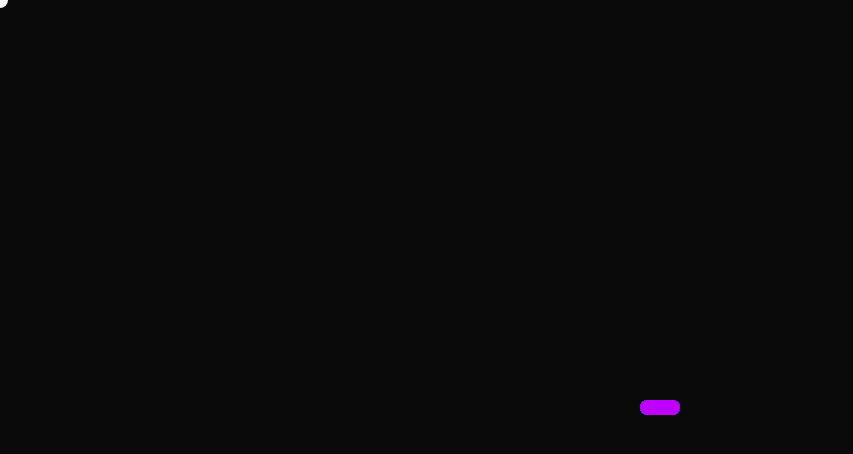
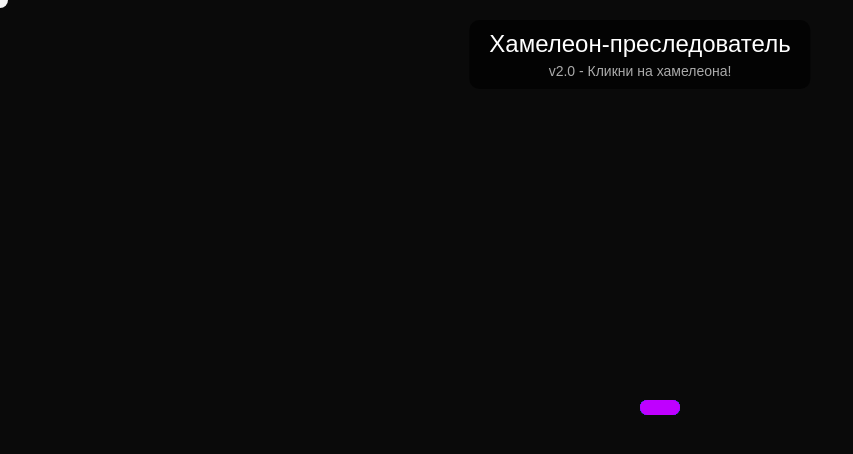
Before and after one commit to valera121710-alt/Hahahah-game, a plain HTML site: page index.html in a window 1280 px wide. Shown: the whole page, without its empty margins (0-853 px from the left). Drawn offline with Linux system fonts and the light colour scheme.

Commit message:
Update index.html

```diff
--- a/index.html
+++ b/index.html
@@ -3,7 +3,7 @@
 <head>
     <meta charset="UTF-8">
     <meta name="viewport" content="width=device-width, initial-scale=1.0">
-    <title>Хамелеон из полосок</title>
+    <title>Хамелеон-преследователь | v2.0</title>
     <style>
         body {
             margin: 0;
@@ -11,6 +11,7 @@
             background: #0a0a0a;
             overflow: hidden;
             cursor: none;
+            font-family: Arial, sans-serif;
         }
 
         .segment {
@@ -20,6 +21,7 @@
             border-radius: 8px;
             transform-origin: center left;
             transition: transform 0.3s ease-out;
+            z-index: 1;
         }
 
         #target {
@@ -33,10 +35,36 @@
             mix-blend-mode: difference;
             z-index: 1000;
         }
+
+        .title {
+            position: fixed;
+            top: 20px;
+            left: 50%;
+            transform: translateX(-50%);
+            color: white;
+            font-size: 24px;
+            text-align: center;
+            z-index: 100;
+            background: rgba(0, 0, 0, 0.7);
+            padding: 10px 20px;
+            border-radius: 10px;
+        }
+
+        .version {
+            font-size: 14px;
+            color: #aaa;
+            margin-top: 5px;
+        }
     </style>
 </head>
 <body>
+    <div class="title">
+        Хамелеон-преследователь
+        <div class="version">v2.0 - Кликни на хамелеона!</div>
+    </div>
+
     <div id="target"></div>
+
     <script>
         document.addEventListener('DOMContentLoaded', () => {
             const target = document.getElementById('target');
@@ -44,7 +72,7 @@
             const numSegments = 12;
             const colors = [];
             const segmentPositions = Array(numSegments).fill().map(() => ({ x: 0, y: 0 }));
-            const segmentAngles = Array(numSegments).fill(0); // Храним текущие углы
+            const segmentAngles = Array(numSegments).fill(0);
 
             // Генерация цветов
             for (let i = 0; i < numSegments; i++) {
@@ -78,7 +106,7 @@
                 target.style.top = `${mouseY}px`;
             });
 
-            // Нормализация угла (убирает скачки при переходе через 360°)
+            // Нормализация угла
             function normalizeAngle(angle) {
                 while (angle > Math.PI) angle -= 2 * Math.PI;
                 while (angle < -Math.PI) angle += 2 * Math.PI;
@@ -130,7 +158,7 @@
             segments.forEach(seg => {
                 seg.style.cursor = 'pointer';
                 seg.addEventListener('click', () => {
-                    window.open('https://example.com', '_blank');
+                    window.open('https://github.com', '_blank'); // Изменил на GitHub
                 });
             });
         });
```
